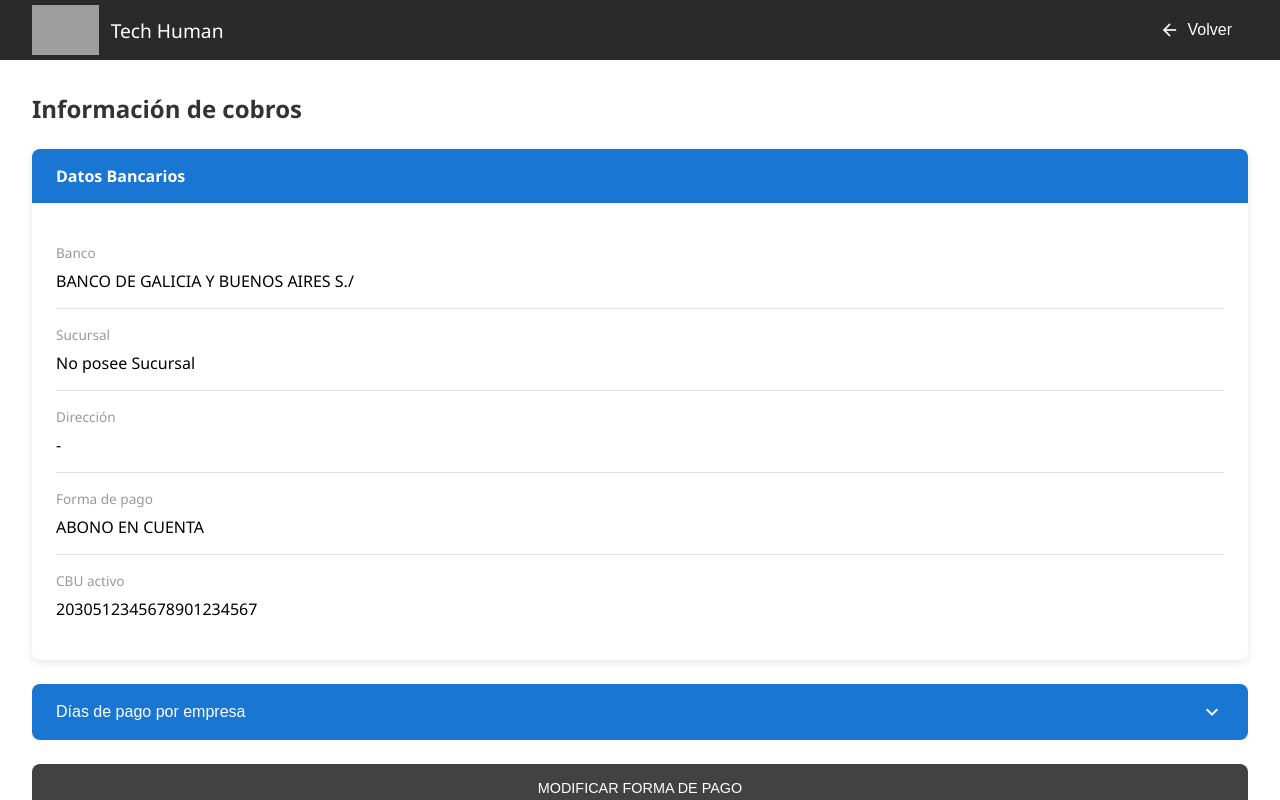
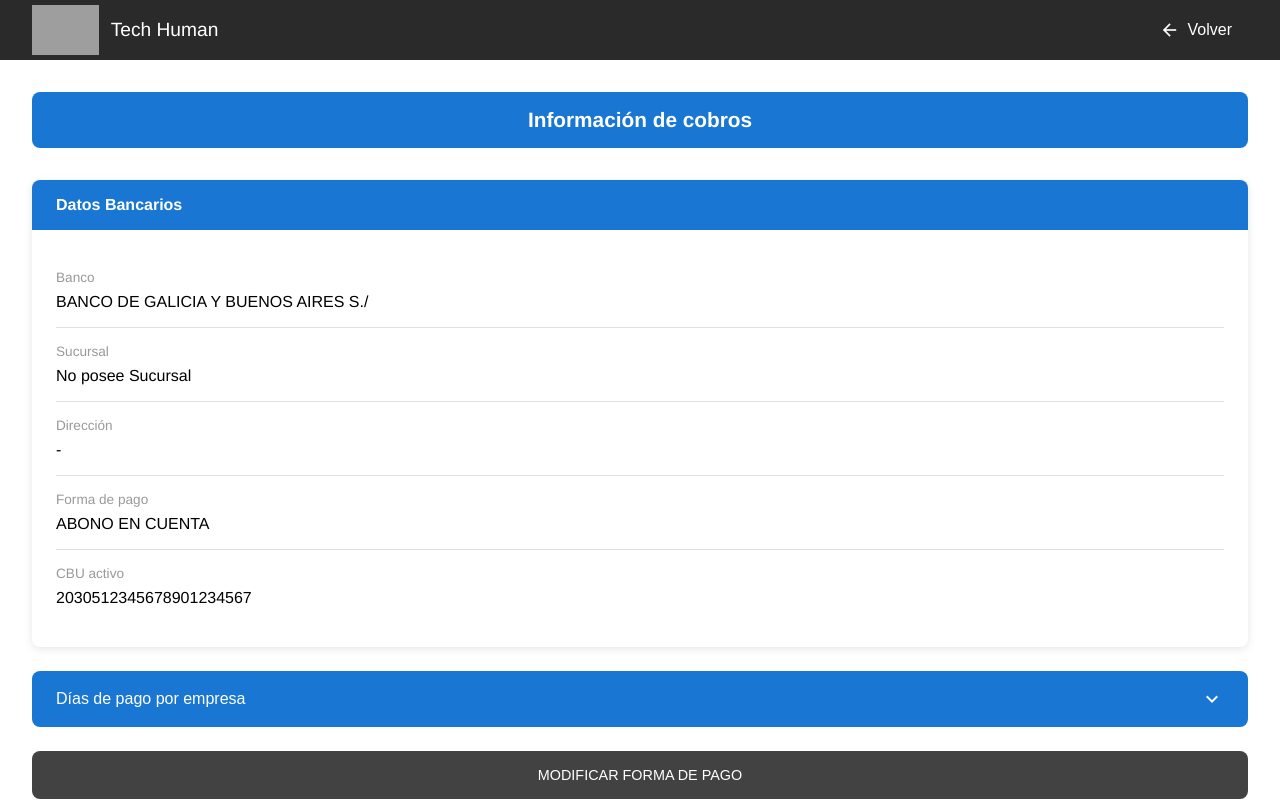
Before and after one commit to Cutufos/techhuman, a plain HTML site: page index.html in a window 1280 px wide. Both pictures are taken after a click on the button "account_balance_wallet". Drawn offline with Linux system fonts and the light colour scheme; grey boxes are pictures that could not be loaded.

Commit message:
fix visual

```diff
--- a/script.js
+++ b/script.js
@@ -41,7 +41,7 @@ function showSection(section) {
 
   const contenido = {
     documentacion: `
-      <h2>Documentación</h2>
+      <h2>Listado de documentos</h2>
       <div class="documentacion-container">
         <div class="doc-card">
           <h3 class="doc-title">CONTRATO</h3>
--- a/style.css
+++ b/style.css
@@ -5,7 +5,7 @@
 }
 
 body {
-  font-family: 'Segoe UI', Tahoma, Geneva, Verdana, sans-serif;
+  font-family: Nunito, Helvetica, Arial, sans-serif;
   background-color: #333;
   color: #333;
   overflow: hidden;
@@ -199,6 +199,7 @@ header {
   font-size: 32px;
   color: #ff7f32;
   z-index: 1;
+  text-shadow: 1px 1px 2px rgba(0, 0, 0, 0.3);
 }
 
 .card:hover {
@@ -217,6 +218,7 @@ header {
   margin-top: 0.5rem;
   line-height: 1.3;
   max-width: 120px;
+  font-weight: bold;
 }
 
 .modal-footer {
@@ -270,9 +272,16 @@ header {
 }
 
 #content h2 {
+  font-size: 1.3rem;
+  font-weight: bold;
+  color: white;
+  margin-bottom: 1.5rem;
+  text-align: center;
+  background-color: #1976d2;
+  padding: 1rem 1.5rem;
+  border-radius: 8px;
+  margin-bottom: 2rem;
   margin-top: 0;
-  margin-bottom: 1rem;
-  color: #333;
 }
 
 /* Estilos para Documentación */
```
